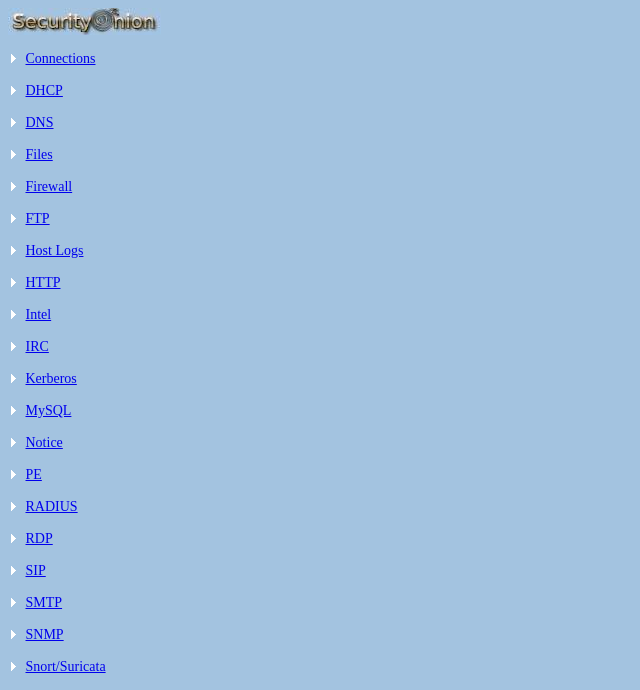
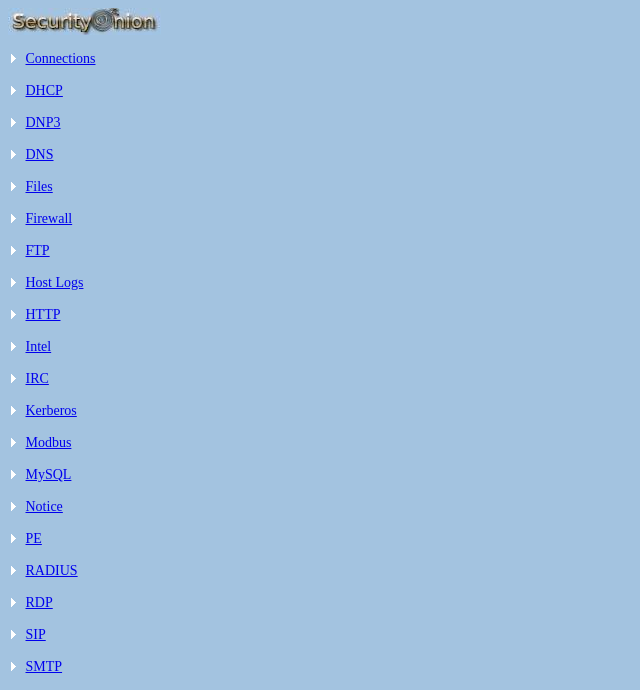
Before and after one commit to Security-Onion-Solutions/securityonion-web-page, a PHP site: page /elsa/menu.php in a window 1280 px wide. Shown: the top 690 px of the page, without its empty margins (0-640 px from the left). Run offline with PHP 8.4, Linux system fonts and the light colour scheme.

Commit message:
securityonion-web-page: add queries for dnp3 and modbus #970

```diff
--- a/elsa/menu.php
+++ b/elsa/menu.php
@@ -95,6 +95,18 @@ function showhide(tspan, tri) {
 <span id="dhcp" style="display: none">
 	<a href="<?php echo $h1; ?>class=BRO_DHCP &quot;68&quot; groupby:assigned_ip"			<?php echo $h2; ?>>Top Assigned IPs</a><br />
 	<a href="<?php echo $h1; ?>class=BRO_DHCP &quot;68&quot; groupby:dstip"				<?php echo $h2; ?>>DHCP Servers</a><br />
+</span><br />
+
+<!-- 'DNP3' ELSA Queries -->
+<?php $descr = "DNP3 traffic seen by Bro"; ?>
+<a href="javascript:showhide('dnp3','tri_dnp3')"><img src="tri_c.gif" id="tri_dnp3" width="14" height="10" border="0" alt=""></a>
+<a href="javascript:showhide('dnp3','tri_dnp3')" title="<?php echo $descr ?>" class="navlnk">DNP3</a><br />
+<span id="dnp3" style="display: none">
+	<a href="<?php echo $h1; ?>class=BRO_DNP3 groupby:srcip"					<?php echo $h2; ?>>Top SRC IPs</a><br />
+	<a href="<?php echo $h1; ?>class=BRO_DNP3 groupby:dstip"					<?php echo $h2; ?>>Top DST IPs</a><br />
+	<a href="<?php echo $h1; ?>class=BRO_DNP3 groupby:dstport"					<?php echo $h2; ?>>Top DST Ports</a><br />
+	<a href="<?php echo $h1; ?>class=BRO_DNP3 groupby:fc_request"					<?php echo $h2; ?>>Top Requests</a><br />
+	<a href="<?php echo $h1; ?>class=BRO_DNP3 groupby:fc_reply"					<?php echo $h2; ?>>Top Replies</a><br />
 </span><br />
 
 <!-- 'DNS' ELSA Queries -->
@@ -222,6 +234,18 @@ function showhide(tspan, tri) {
 	<a href="<?php echo $h1; ?>class=BRO_KERBEROS &quot;-&quot; groupby:request_type"		<?php echo $h2; ?>>Top Request Types</a><br />
 	<a href="<?php echo $h1; ?>class=BRO_KERBEROS &quot;-&quot; groupby:client"			<?php echo $h2; ?>>Top Clients</a><br />
 	<a href="<?php echo $h1; ?>class=BRO_KERBEROS &quot;-&quot; groupby:service"			<?php echo $h2; ?>>Top Services</a><br />
+</span><br />
+
+<!-- 'Modbus' ELSA Queries -->
+<?php $descr = "Modbus traffic seen by Bro"; ?>
+<a href="javascript:showhide('modbus','tri_modbus')"><img src="tri_c.gif" id="tri_modbus" width="14" height="10" border="0" alt=""></a>
+<a href="javascript:showhide('modbus','tri_modbus')" title="<?php echo $descr ?>" class="navlnk">Modbus</a><br />
+<span id="modbus" style="display: none">
+	<a href="<?php echo $h1; ?>class=BRO_MODBUS groupby:srcip"					<?php echo $h2; ?>>Top SRC IPs</a><br />
+	<a href="<?php echo $h1; ?>class=BRO_MODBUS groupby:dstip"					<?php echo $h2; ?>>Top DST IPs</a><br />
+	<a href="<?php echo $h1; ?>class=BRO_MODBUS groupby:dstport"					<?php echo $h2; ?>>Top DST Ports</a><br />
+	<a href="<?php echo $h1; ?>class=BRO_MODBUS groupby:func"					<?php echo $h2; ?>>Top Functions</a><br />
+	<a href="<?php echo $h1; ?>class=BRO_MODBUS groupby:exception"					<?php echo $h2; ?>>Top Exceptions</a><br />
 </span><br />
 
 <!-- 'MySQL' ELSA Queries -->
```
Also changed, not shown: 3 other files.
